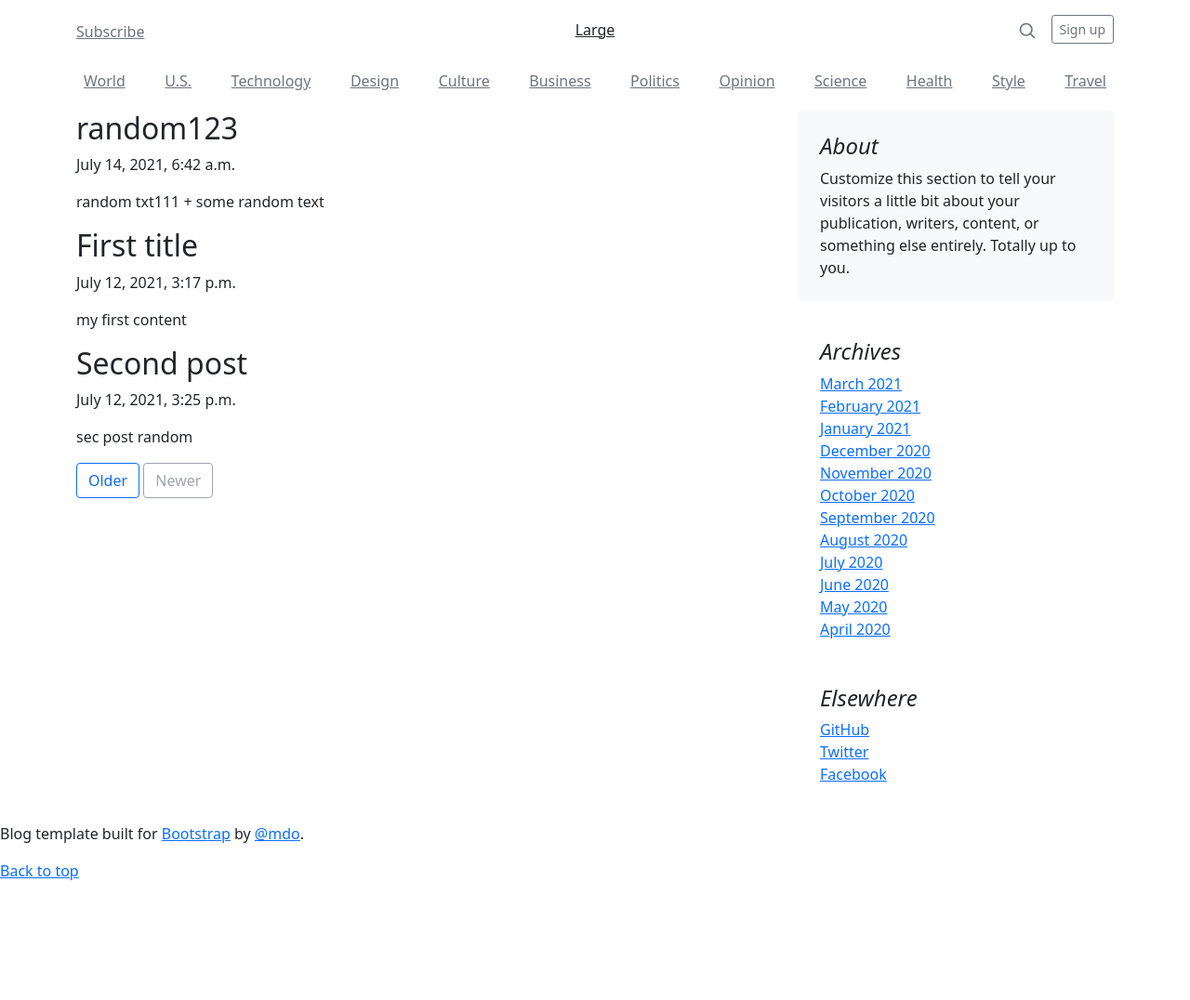
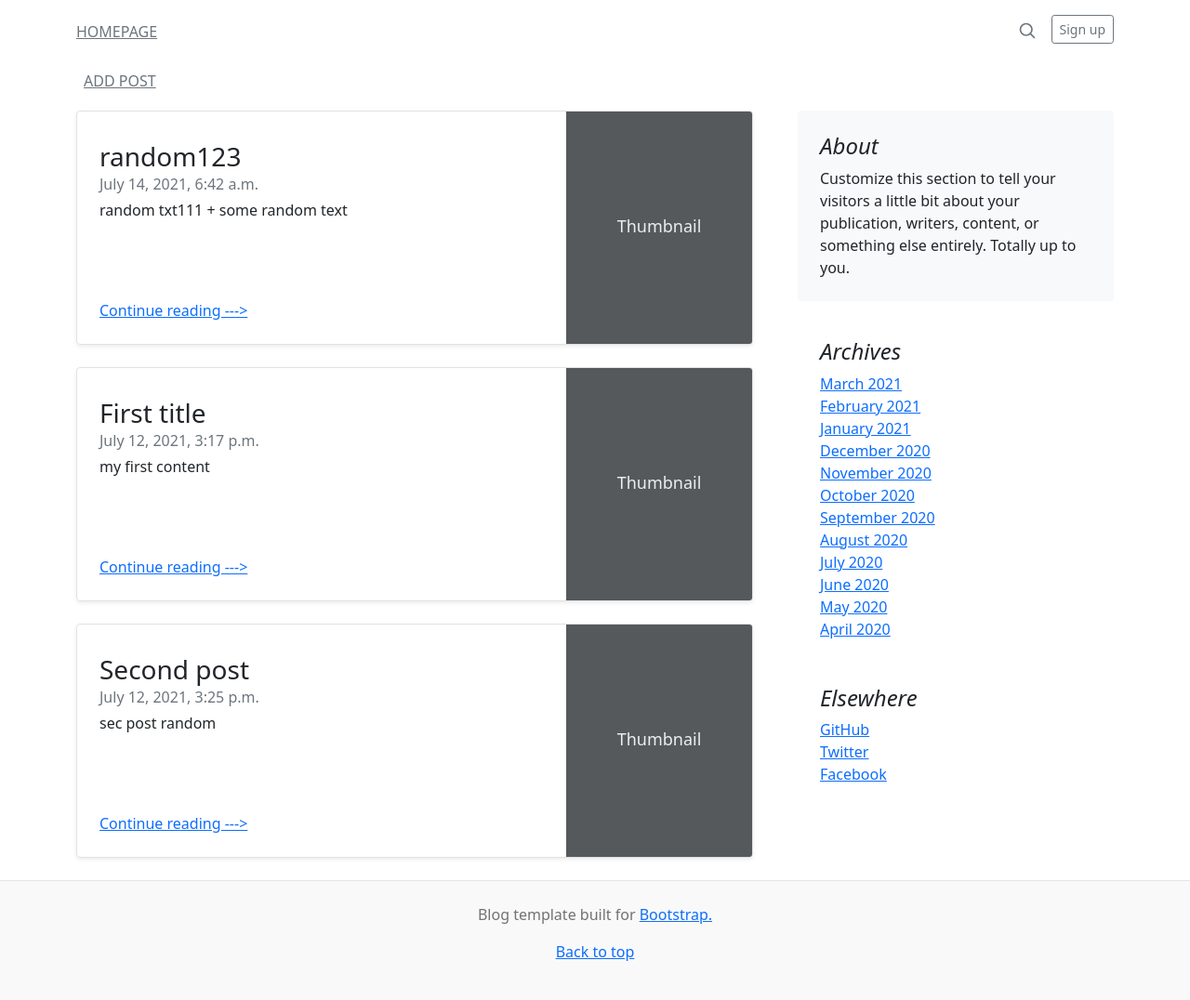
Before and after one commit to zozulia-developer/django-blog-light-it-academy, a Django app: page /posts/ in a window 1280 px wide. Shown: the whole page at 93% size. Before the commit the page ends 947 px from the top, so only its background shows below. Run offline with Django 3.2, Linux system fonts and the light colour scheme; data comes from the database, SQL or seed files in the repository; both versions use the stored data as it was after the commit.

```diff
--- a/blog/urls.py
+++ b/blog/urls.py
@@ -16,8 +16,10 @@ Including another URLconf
 from django.contrib import admin
 from django.urls import include, path
 
+from blog.views import redirect_blog
 
 urlpatterns = [
+    path('', redirect_blog, name='index'),
     path('admin/', admin.site.urls),
     path('posts/', include('posts.urls')),
 ]
--- /dev/null
+++ b/blog/views.py
@@ -0,0 +1,6 @@
+from django.http import HttpResponse
+from django.shortcuts import redirect
+
+
+def redirect_blog(request):
+    return redirect('index', permanent=True)
--- a/posts/templates/post/base.html
+++ b/posts/templates/post/base.html
@@ -6,10 +6,9 @@
     <meta name="description" content="">
     <meta name="author" content="Mark Otto, Jacob Thornton, and Bootstrap contributors">
     <meta name="generator" content="Hugo 0.84.0">
-    <title>Blog Template · Bootstrap v5.0</title>
+    <title>Django Blog · Python</title>
 
     <link rel="canonical" href="https://getbootstrap.com/docs/5.0/examples/blog/">
-
 
     <!-- Bootstrap core CSS -->
     <link href="https://cdn.jsdelivr.net/npm/bootstrap@5.0.2/dist/css/bootstrap.min.css" rel="stylesheet"
@@ -19,14 +18,7 @@
             crossorigin="anonymous"></script>
 
     <!-- Favicons -->
-    <link rel="apple-touch-icon" href="/docs/5.0/assets/img/favicons/apple-touch-icon.png" sizes="180x180">
-    <link rel="icon" href="/docs/5.0/assets/img/favicons/favicon-32x32.png" sizes="32x32" type="image/png">
-    <link rel="icon" href="/docs/5.0/assets/img/favicons/favicon-16x16.png" sizes="16x16" type="image/png">
-    <link rel="manifest" href="/docs/5.0/assets/img/favicons/manifest.json">
-    <link rel="mask-icon" href="/docs/5.0/assets/img/favicons/safari-pinned-tab.svg" color="#7952b3">
-    <link rel="icon" href="/docs/5.0/assets/img/favicons/favicon.ico">
     <meta name="theme-color" content="#7952b3">
-
 
     <style>
       .bd-placeholder-img {
@@ -37,6 +29,14 @@
         user-select: none;
       }
 
+      .blog-footer {
+        padding: 1.5rem 0;
+        color: #727272;
+        text-align: center;
+        background-color: #f9f9f9;
+        border-top: .05rem solid #e5e5e5;
+}
+
       @media (min-width: 768px) {
         .bd-placeholder-img-lg {
           font-size: 3.5rem;
@@ -45,24 +45,19 @@
 
     </style>
 
-
     <!-- Custom styles for this template -->
     <link href="https://fonts.googleapis.com/css?family=Playfair&#43;Display:700,900&amp;display=swap" rel="stylesheet">
-    <!-- Custom styles for this template -->
-    <link href="blog.css" rel="stylesheet">
+
 </head>
 <body>
 
 <div class="container">
     <header class="blog-header py-3">
         <div class="row flex-nowrap justify-content-between align-items-center">
-            <div class="col-4 pt-1">
-                <a class="link-secondary" href="#">Subscribe</a>
+            <div class="col-6 pt-1">
+                <a class="link-secondary" href="{% url 'posts:index' %}">HOMEPAGE</a>
             </div>
-            <div class="col-4 text-center">
-                <a class="blog-header-logo text-dark" href="#">Large</a>
-            </div>
-            <div class="col-4 d-flex justify-content-end align-items-center">
+            <div class="col-6 d-flex justify-content-end align-items-center">
                 <a class="link-secondary" href="#" aria-label="Search">
                     <svg xmlns="http://www.w3.org/2000/svg" width="20" height="20" fill="none" stroke="currentColor"
                          stroke-linecap="round" stroke-linejoin="round" stroke-width="2" class="mx-3" role="img"
@@ -78,18 +73,7 @@
 
     <div class="nav-scroller py-1 mb-2">
         <nav class="nav d-flex justify-content-between">
-            <a class="p-2 link-secondary" href="#">World</a>
-            <a class="p-2 link-secondary" href="#">U.S.</a>
-            <a class="p-2 link-secondary" href="#">Technology</a>
-            <a class="p-2 link-secondary" href="#">Design</a>
-            <a class="p-2 link-secondary" href="#">Culture</a>
-            <a class="p-2 link-secondary" href="#">Business</a>
-            <a class="p-2 link-secondary" href="#">Politics</a>
-            <a class="p-2 link-secondary" href="#">Opinion</a>
-            <a class="p-2 link-secondary" href="#">Science</a>
-            <a class="p-2 link-secondary" href="#">Health</a>
-            <a class="p-2 link-secondary" href="#">Style</a>
-            <a class="p-2 link-secondary" href="#">Travel</a>
+            <a class="p-2 link-secondary" href="{% url 'posts:add_post' %}">ADD POST</a>
         </nav>
     </div>
 </div>
@@ -98,11 +82,6 @@
     <div class="row g-5">
         <div class="col-md-8">
             {% block content %}{% endblock %}
-            <nav class="blog-pagination" aria-label="Pagination">
-                <a class="btn btn-outline-primary" href="#">Older</a>
-                <a class="btn btn-outline-secondary disabled" href="#" tabindex="-1" aria-disabled="true">Newer</a>
-            </nav>
-
         </div>
 
         <div class="col-md-4">
@@ -146,13 +125,12 @@
 </main>
 
 <footer class="blog-footer">
-    <p>Blog template built for <a href="https://getbootstrap.com/">Bootstrap</a> by <a href="https://twitter.com/mdo">@mdo</a>.
+    <p>Blog template built for <a href="https://getbootstrap.com/">Bootstrap.</a>
     </p>
     <p>
         <a href="#">Back to top</a>
     </p>
 </footer>
 
-
 </body>
 </html>
--- a/posts/templates/post/index.html
+++ b/posts/templates/post/index.html
@@ -1,10 +1,27 @@
 {% extends 'post/base.html' %}
+
 {% block content %}
+
 {% for post in posts %}
-<article class="blog-post">
-    <h2 class="blog-post-title">{{post.title}}</h2>
-    <p class="blog-post-meta">{{post.created_at}}</p>
-    <p>{{post.content}}</p>
-</article>
+
+<div class="row g-0 border rounded overflow-hidden flex-md-row mb-4 shadow-sm h-md-250 position-relative">
+    <div class="col p-4 d-flex flex-column position-static">
+        <strong class="d-inline-block mb-2 text-primary"></strong>
+        <h3 class="mb-0">{{post.title}}</h3>
+        <div class="mb-1 text-muted">{{post.created_at}}</div>
+        <p class="card-text mb-auto">{{post.content}}</p>
+        <a href="{% url 'posts:details' post.id%}" class="stretched-link">Continue reading ---></a>
+    </div>
+    <div class="col-auto d-none d-lg-block">
+        <svg class="bd-placeholder-img" width="200" height="250" xmlns="http://www.w3.org/2000/svg"
+             role="img" aria-label="Placeholder: Thumbnail" preserveAspectRatio="xMidYMid slice"
+             focusable="false"><title>Placeholder</title>
+            <rect width="100%" height="100%" fill="#55595c"></rect>
+            <text x="50%" y="50%" fill="#eceeef" dy=".3em">Thumbnail</text>
+        </svg>
+    </div>
+</div>
+
 {% endfor %}
+
 {% endblock %}
--- a/posts/urls.py
+++ b/posts/urls.py
@@ -2,7 +2,12 @@ from django.urls import path
 
 from . import views
 
+
+app_name = 'posts'
+
 urlpatterns = [
     path('', views.index, name='index'),
-    path('add/', views.add_post, name='add_post'),
+    path('<int:post_id>/', views.post_details, name='details'),
+    path('add_post/', views.add_post, name='add_post'),
+    path('edit_post/<int:post_id>/', views.edit_post, name='edit_post')
 ]
--- a/posts/views.py
+++ b/posts/views.py
@@ -1,7 +1,5 @@
-from django.shortcuts import render
-from django.http import HttpResponse, HttpRequest
+from django.shortcuts import render, redirect, get_object_or_404
 
-# Create your views here.
 from .models import Post
 from .forms import PostForm
 
@@ -11,19 +9,39 @@ def index(request):
         'posts': Post.objects.all()
     }
 
-    return render(request, 'post/index.html', context=context)
+    return render(request, 'post/index.html', context)
+
+
+def post_details(request, post_id):
+    post = get_object_or_404(Post, pk=post_id)
+    form = PostForm()
+    context = {'post': post, 'form': form}
+    return render(request, 'post/details.html', context)
 
 
 def add_post(request):
-    # context = {
-    #     'post': Post.objects.get()
-    # }
-    if request.method == 'GET':
-        return render(request, 'post/add_post.html', context={})
+    form = PostForm()
     if request.method == 'POST':
         form = PostForm(request.POST)
         if form.is_valid():
-            p = Post(title=form.cleaned_data['title'], content='')
+            p = Post(
+                title=form.cleaned_data['title'],
+                content=form.cleaned_data['content']
+            )
             p.save()
-        else:
-            return render(request, 'add_post.html', context={'form': form})
+            return redirect('posts:index')
+    return render(request, 'post/add_post.html', context={'form': form})
+
+
+def edit_post(request, post_id):
+    post = get_object_or_404(Post, pk=post_id)
+    form = PostForm(initial={'title': post.title, 'content': post.content})
+    if request.method == 'POST':
+        form = PostForm(request.POST)
+        if form.is_valid():
+            post.title = request.POST['title']
+            post.content = request.POST['content']
+            post.save()
+            return redirect('posts:index')
+    context = {'post': post, 'form': form}
+    return render(request, 'post/edit_post.html', context)
```
Also changed, not shown: posts/forms.py (+9 -2 lines), posts/templates/post/add_post.html (+5 -10 lines), posts/templates/post/details.html (added, +10 -0 lines), posts/templates/post/edit_post.html (added, +10 -0 lines), db.sqlite3.
